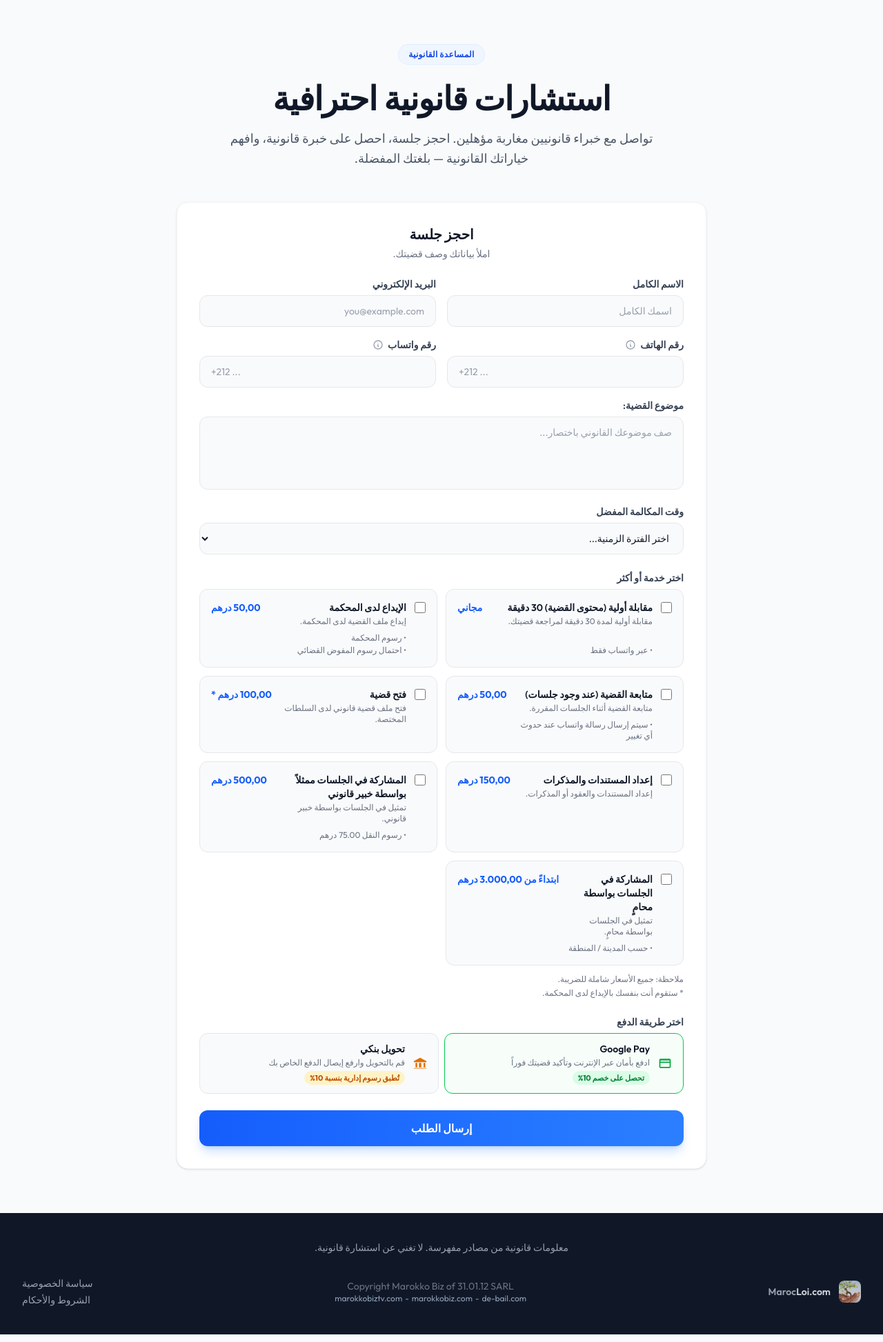
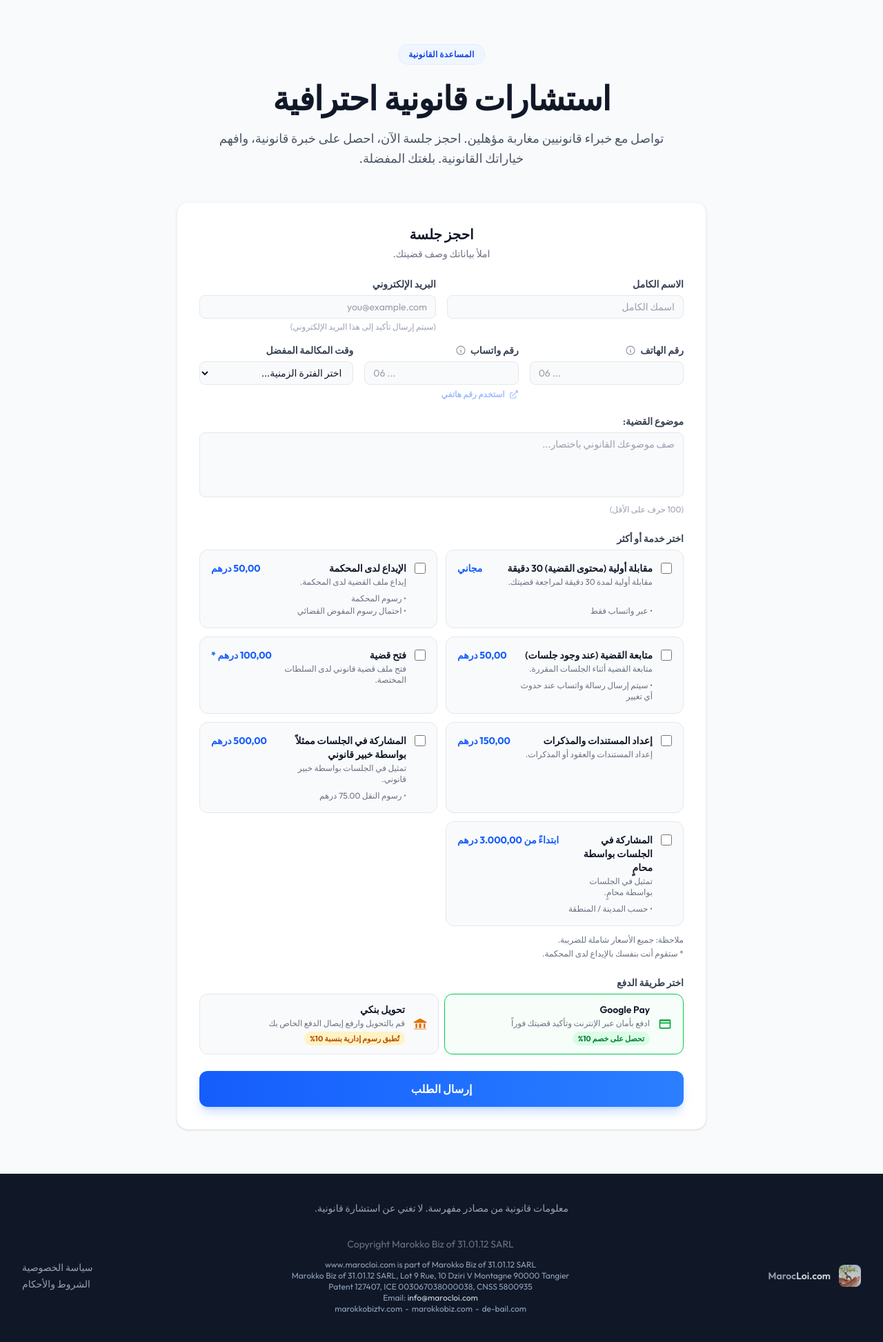
Before and after one commit to marokkobiz/morocco-law-search, a Laravel app: page /test/beta/legal-aid in a window 1280 px wide. Shown: the part 57-2003 px from the top of the page at 69% size. Run offline with Laravel 12, Linux system fonts and the light colour scheme; data comes from the database, SQL or seed files in the repository; style sheets or scripts are compiled from the project's sources; some libraries are stand-ins or nearby versions; some web fonts are replaced.

Commit message:
style(ui): update legal aid form layout, compact sizing, translations, and global footer

```diff
--- a/lang/ar/legal_aid.php
+++ b/lang/ar/legal_aid.php
@@ -3,7 +3,7 @@
 return [
     'badge' => 'المساعدة القانونية',
     'title' => 'استشارات قانونية احترافية',
-    'subtitle' => 'تواصل مع خبراء قانونيين مغاربة مؤهلين. احجز جلسة، احصل على خبرة قانونية، وافهم خياراتك القانونية — بلغتك المفضلة.',
+    'subtitle' => 'تواصل مع خبراء قانونيين مغاربة مؤهلين. احجز جلسة الآن، احصل على خبرة قانونية، وافهم خياراتك القانونية. بلغتك المفضلة.',
 
     'pricing_title' => 'الخدمات والأسعار',
     'pricing_desc' => 'أسعار شفافة لكل نوع من الاستشارات.',
@@ -36,13 +36,13 @@ return [
     'field_email' => 'البريد الإلكتروني',
     'field_email_placeholder' => 'you@example.com',
     'field_phone' => 'رقم الهاتف',
-    'field_phone_placeholder' => '+212 ...',
-    'field_phone_help' => 'التنسيق الدولي — رمز الدولة + الرقم. مثال: +212 612345678',
+    'field_phone_placeholder' => '06 ...',
+    'field_phone_help' => 'التنسيق الدولي — رمز الدولة + الرقم. مثال: 06 12 34 56 78',
     'field_whatsapp' => 'رقم واتساب',
-    'field_whatsapp_placeholder' => '+212 ...',
-    'field_whatsapp_help' => 'اختياري. نفس تنسيق رقم الهاتف. مثال: +212 612345678',
-    'phone_invalid' => 'يجب أن يكون رقم الهاتف بالتنسيق الدولي (مثال: +212 612345678).',
-    'whatsapp_invalid' => 'يجب أن يكون رقم واتساب بالتنسيق الدولي (مثال: +212 612345678).',
+    'field_whatsapp_placeholder' => '06 ...',
+    'field_whatsapp_help' => 'اختياري. نفس تنسيق رقم الهاتف. مثال: 06 12 34 56 78',
+    'phone_invalid' => 'يجب أن يكون رقم الهاتف بتنسيق صحيح (مثال: 06 12 34 56 78).',
+    'whatsapp_invalid' => 'يجب أن يكون رقم واتساب بتنسيق صحيح (مثال: 06 12 34 56 78).',
     'field_case' => 'موضوع القضية:',
     'field_case_placeholder' => 'صف موضوعك القانوني باختصار...',
     'field_call_time' => 'وقت المكالمة المفضل',
@@ -127,4 +127,8 @@ return [
     'rejected_ok' => 'تم رفض الطلب :ticket. تم إشعار العميل.',
     'reject_not_allowed' => 'لا يمكن رفض طلب مؤكد.',
     'cannot_reject_without_receipt' => 'لا يمكنك رفض الطلب إلا بعد رفع إيصال الدفع.',
+    "field_email_help" => "(سيتم إرسال تأكيد إلى هذا البريد الإلكتروني)",
+    "copy_from_phone" => "استخدم رقم هاتفي",
+    "copy_from_phone_hint" => "نسخ رقم الهاتف إلى خانة واتساب",
+    "case_min_hint" => "(100 حرف على الأقل)"
 ];
--- a/resources/views/layouts/app.blade.php
+++ b/resources/views/layouts/app.blade.php
@@ -137,6 +137,10 @@
                 </div>
                 <div>
                     <p class="text-sm text-gray-500 text-center">Copyright Marokko Biz of 31.01.12 SARL</p>
+                    <p class="mt-3 text-xs text-slate-400 text-center">www.marocloi.com is part of Marokko Biz of 31.01.12 SARL</p>
+                    <p class="text-xs text-slate-400 text-center">Marokko Biz of 31.01.12 SARL, Lot 9 Rue, 10 Dziri V Montagne 90000 Tangier</p>
+                    <p class="text-xs text-slate-400 text-center">Patent 127407, ICE 003067038000038, CNSS 5800935</p>
+                    <p class="text-xs text-slate-400 text-center">Email: <a href="mailto:info@marocloi.com" class="text-slate-300 hover:text-white">info@marocloi.com</a></p>
                     <div class="text-center">
                         <div
                             class="flex flex-wrap items-center justify-center gap-x-1 text-[10px] sm:text-xs text-slate-400">
--- a/resources/views/legal-aid.blade.php
+++ b/resources/views/legal-aid.blade.php
@@ -45,25 +45,26 @@
                             <div class="grid grid-cols-2 gap-4">
                                 <div>
                                     <label
-                                        class="mb-1.5 block text-sm font-semibold text-gray-700">{{ __('legal_aid.field_name') }}</label>
-                                    <input type="text" name="full_name" value="{{ old('full_name') }}" required
-                                        class="w-full rounded-xl border border-gray-200 bg-gray-50 px-4 py-3 text-sm text-gray-900 outline-none transition-colors placeholder:text-gray-400 focus:border-blue-500 focus:bg-white focus:ring-1 focus:ring-blue-500"
-                                        placeholder="{{ __('legal_aid.field_name_placeholder') }}">
+                                        class="mb-1.5 block text-sm font-semibold text-gray-700">{{ __("legal_aid.field_name") }}</label>
+                                    <input type="text" name="full_name" value="{{ old("full_name") }}" required
+                                        class="w-full rounded-lg border border-gray-200 bg-gray-50 px-3 py-1.5 text-sm text-gray-900 outline-none transition-colors placeholder:text-gray-400 focus:border-blue-500 focus:bg-white focus:ring-1 focus:ring-blue-500"
+                                        placeholder="{{ __("legal_aid.field_name_placeholder") }}">
                                 </div>
 
                                 <div>
                                     <label
-                                        class="mb-1.5 block text-sm font-semibold text-gray-700">{{ __('legal_aid.field_email') }}</label>
-                                    <input type="email" name="email" value="{{ old('email') }}" required
-                                        class="w-full rounded-xl border border-gray-200 bg-gray-50 px-4 py-3 text-sm text-gray-900 outline-none transition-colors placeholder:text-gray-400 focus:border-blue-500 focus:bg-white focus:ring-1 focus:ring-blue-500"
-                                        placeholder="{{ __('legal_aid.field_email_placeholder') }}">
+                                        class="mb-1.5 block text-sm font-semibold text-gray-700">{{ __("legal_aid.field_email") }}</label>
+                                    <input type="email" name="email" value="{{ old("email") }}" required
+                                        class="w-full rounded-lg border border-gray-200 bg-gray-50 px-3 py-1.5 text-sm text-gray-900 outline-none transition-colors placeholder:text-gray-400 focus:border-blue-500 focus:bg-white focus:ring-1 focus:ring-blue-500"
+                                        placeholder="{{ __("legal_aid.field_email_placeholder") }}">
+                                    <p class="mt-1 text-xs text-gray-400">{{ __("legal_aid.field_email_help") }}</p>
                                 </div>
                             </div>
 
-                            <div class="grid grid-cols-2 gap-4">
+                            <div class="grid gap-4 sm:grid-cols-3">
                                 <div>
                                     <label class="mb-1.5 flex items-center gap-1.5 text-sm font-semibold text-gray-700">
-                                        {{ __('legal_aid.field_phone') }}
+                                        {{ __("legal_aid.field_phone") }}
                                         <span class="group relative inline-flex">
                                             <svg class="h-4 w-4 cursor-help text-gray-400" fill="none"
                                                 stroke="currentColor" viewBox="0 0 24 24" aria-hidden="true">
@@ -72,18 +73,18 @@
                                             </svg>
                                             <span
                                                 class="pointer-events-none absolute bottom-full left-1/2 z-20 mb-2 hidden w-64 -translate-x-1/2 rounded-lg bg-gray-900 px-3 py-2 text-xs font-normal leading-relaxed text-white shadow-lg group-hover:block">
-                                                {{ __('legal_aid.field_phone_help') }}
+                                                {{ __("legal_aid.field_phone_help") }}
                                             </span>
                                         </span>
                                     </label>
-                                    <input type="tel" name="phone" value="{{ old('phone') }}" required
-                                        class="w-full rounded-xl border border-gray-200 bg-gray-50 px-4 py-3 text-sm text-gray-900 outline-none transition-colors placeholder:text-gray-400 focus:border-blue-500 focus:bg-white focus:ring-1 focus:ring-blue-500"
-                                        placeholder="{{ __('legal_aid.field_phone_placeholder') }}">
+                                    <input type="tel" name="phone" value="{{ old("phone") }}" required
+                                        class="w-full rounded-lg border border-gray-200 bg-gray-50 px-3 py-1.5 text-sm text-gray-900 outline-none transition-colors placeholder:text-gray-400 focus:border-blue-500 focus:bg-white focus:ring-1 focus:ring-blue-500"
+                                        placeholder="{{ __("legal_aid.field_phone_placeholder") }}">
                                 </div>
 
                                 <div>
                                     <label class="mb-1.5 flex items-center gap-1.5 text-sm font-semibold text-gray-700">
-                                        {{ __('legal_aid.field_whatsapp') }}
+                                        {{ __("legal_aid.field_whatsapp") }}
                                         <span class="group relative inline-flex">
                                             <svg class="h-4 w-4 cursor-help text-gray-400" fill="none"
                                                 stroke="currentColor" viewBox="0 0 24 24" aria-hidden="true">
@@ -92,45 +93,55 @@
                                             </svg>
                                             <span
                                                 class="pointer-events-none absolute bottom-full left-1/2 z-20 mb-2 hidden w-64 -translate-x-1/2 rounded-lg bg-gray-900 px-3 py-2 text-xs font-normal leading-relaxed text-white shadow-lg group-hover:block">
-                                                {{ __('legal_aid.field_whatsapp_help') }}
+                                                {{ __("legal_aid.field_whatsapp_help") }}
                                             </span>
                                         </span>
                                     </label>
-                                    <input type="tel" name="whatsapp" value="{{ old('whatsapp') }}"
-                                        class="w-full rounded-xl border border-gray-200 bg-gray-50 px-4 py-3 text-sm text-gray-900 outline-none transition-colors placeholder:text-gray-400 focus:border-blue-500 focus:bg-white focus:ring-1 focus:ring-blue-500"
-                                        placeholder="{{ __('legal_aid.field_whatsapp_placeholder') }}">
+                                    <input type="tel" name="whatsapp" value="{{ old("whatsapp") }}"
+                                        class="w-full rounded-lg border border-gray-200 bg-gray-50 px-3 py-1.5 text-sm text-gray-900 outline-none transition-colors placeholder:text-gray-400 focus:border-blue-500 focus:bg-white focus:ring-1 focus:ring-blue-500"
+                                        placeholder="{{ __("legal_aid.field_whatsapp_placeholder") }}">
+                                    <button type="button" id="copy-phone-to-whatsapp"
+                                        class="mt-1.5 inline-flex items-center gap-1.5 text-xs font-semibold text-blue-600 transition-colors hover:text-blue-800 disabled:cursor-not-allowed disabled:opacity-40"
+                                        title="{{ __("legal_aid.copy_from_phone_hint") }}">
+                                        <svg class="h-3.5 w-3.5" fill="none" stroke="currentColor" viewBox="0 0 24 24"><path stroke-linecap="round" stroke-linejoin="round" stroke-width="2" d="M8 8H5a2 2 0 00-2 2v9a2 2 0 002 2h10a2 2 0 002-2v-3M16 3h5v5M8 16L21 3"/></svg>
+                                        {{ __("legal_aid.copy_from_phone") }}
+                                    </button>
+                                </div>
+
+                                <div>
+                                    <label
+                                        class="mb-1.5 block text-sm font-semibold text-gray-700">{{ __("legal_aid.field_call_time") }}</label>
+                                    <select name="call_time" required
+                                        class="w-full rounded-lg border border-gray-200 bg-gray-50 px-3 py-1.5 text-sm text-gray-900 outline-none transition-colors focus:border-blue-500 focus:bg-white focus:ring-1 focus:ring-blue-500">
+                                        <option value="">{{ __("legal_aid.call_time_placeholder") }}</option>
+                                        <option value="09:00-09:30">09:00 - 09:30</option>
+                                        <option value="09:30-10:00">09:30 - 10:00</option>
+                                        <option value="10:00-10:30">10:00 - 10:30</option>
+                                        <option value="10:30-11:00">10:30 - 11:00</option>
+                                        <option value="11:00-11:30">11:00 - 11:30</option>
+                                        <option value="11:30-12:00">11:30 - 12:00</option>
+                                        <option value="12:00-12:30">12:00 - 12:30</option>
+                                        <option value="12:30-13:00">12:30 - 13:00</option>
+                                        <option value="13:00-13:30">13:00 - 13:30</option>
+                                        <option value="13:30-14:00">13:30 - 14:00</option>
+                                        <option value="14:00-14:30">14:00 - 14:30</option>
+                                        <option value="14:30-15:00">14:30 - 15:00</option>
+                                        <option value="15:00-15:30">15:00 - 15:30</option>
+                                        <option value="15:30-16:00">15:30 - 16:00</option>
+                                    </select>
                                 </div>
                             </div>
 
                             <div>
                                 <label
-                                    class="mb-1.5 block text-sm font-semibold text-gray-700">{{ __('legal_aid.field_case') }}</label>
-                                <textarea name="case_description" rows="4" required
-                                    class="w-full resize-none rounded-xl border border-gray-200 bg-gray-50 px-4 py-3 text-sm text-gray-900 outline-none transition-colors placeholder:text-gray-400 focus:border-blue-500 focus:bg-white focus:ring-1 focus:ring-blue-500"
-                                    placeholder="{{ __('legal_aid.field_case_placeholder') }}">{{ old('case_description') }}</textarea>
-                            </div>
-
-                            <div>
-                                <label
-                                    class="mb-1.5 block text-sm font-semibold text-gray-700">{{ __('legal_aid.field_call_time') }}</label>
-                                <select name="call_time"
-                                    class="w-full rounded-xl border border-gray-200 bg-gray-50 px-4 py-3 text-sm text-gray-900 outline-none transition-colors focus:border-blue-500 focus:bg-white focus:ring-1 focus:ring-blue-500">
-                                    <option value="">{{ __('legal_aid.call_time_placeholder') }}</option>
-                                    <option value="09:00-10:00" {{ old('call_time') === '09:00-10:00' ? 'selected' : '' }}>09:00 - 10:00</option>
-                                    <option value="09:30-10:30" {{ old('call_time') === '09:30-10:30' ? 'selected' : '' }}>09:30 - 10:30</option>
-                                    <option value="10:00-11:00" {{ old('call_time') === '10:00-11:00' ? 'selected' : '' }}>10:00 - 11:00</option>
-                                    <option value="10:30-11:30" {{ old('call_time') === '10:30-11:30' ? 'selected' : '' }}>10:30 - 11:30</option>
-                                    <option value="11:00-12:00" {{ old('call_time') === '11:00-12:00' ? 'selected' : '' }}>11:00 - 12:00</option>
-                                    <option value="11:30-12:30" {{ old('call_time') === '11:30-12:30' ? 'selected' : '' }}>11:30 - 12:30</option>
-                                    <option value="12:00-13:00" {{ old('call_time') === '12:00-13:00' ? 'selected' : '' }}>12:00 - 13:00</option>
-                                    <option value="13:00-14:00" {{ old('call_time') === '13:00-14:00' ? 'selected' : '' }}>13:00 - 14:00</option>
-                                    <option value="13:30-14:30" {{ old('call_time') === '13:30-14:30' ? 'selected' : '' }}>13:30 - 14:30</option>
-                                    <option value="14:00-15:00" {{ old('call_time') === '14:00-15:00' ? 'selected' : '' }}>14:00 - 15:00</option>
-                                    <option value="14:30-15:30" {{ old('call_time') === '14:30-15:30' ? 'selected' : '' }}>14:30 - 15:30</option>
-                                    <option value="15:00-16:00" {{ old('call_time') === '15:00-16:00' ? 'selected' : '' }}>15:00 - 16:00</option>
-                                </select>
+                                    class="mb-1.5 block text-sm font-semibold text-gray-700">{{ __("legal_aid.field_case") }}</label>
+                                <textarea name="case_description" rows="4" minlength="100" required
+                                    class="w-full resize-none rounded-lg border border-gray-200 bg-gray-50 px-3 py-1.5 text-sm text-gray-900 outline-none transition-colors placeholder:text-gray-400 focus:border-blue-500 focus:bg-white focus:ring-1 focus:ring-blue-500"
+                                    placeholder="{{ __("legal_aid.field_case_placeholder") }}">{{ old("case_description") }}</textarea>
+                                <p class="mt-1 text-xs text-gray-400">{{ __("legal_aid.case_min_hint") }}</p>
                             </div>
                         </div>
+
 
                         <div>
                             <label
@@ -372,4 +383,16 @@
             updateConsultationModes();
         })();
     </script>
+    <script>
+        document.addEventListener("DOMContentLoaded", function () {
+            var phoneInput = document.getElementsByName("phone")[0] || null;
+            var whatsBtn = document.getElementById("copy-phone-to-whatsapp");
+            var whatsInput = document.getElementsByName("whatsapp")[0] || null;
+            if (!phoneInput || !whatsBtn || !whatsInput) return;
+            var sync = function () { whatsBtn.disabled = !phoneInput.value; };
+            phoneInput.addEventListener("input", sync);
+            whatsBtn.addEventListener("click", function () { whatsInput.value = phoneInput.value; sync(); });
+            sync();
+        });
+    </script>
 @endpush
```
Also changed, not shown: lang/en/legal_aid.php (+11 -7 lines), lang/fr/legal_aid.php (+11 -7 lines).
